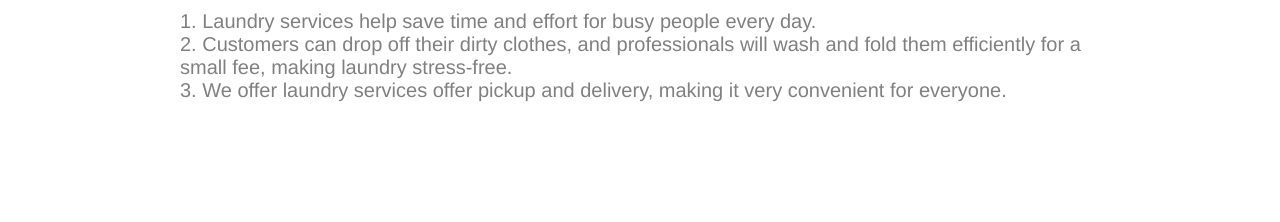
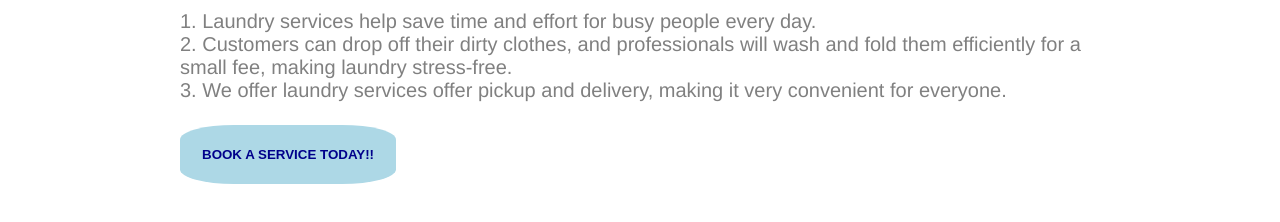
Before and after one commit to AdithyanRaji/new-proj, a plain HTML site: page index.html in a window 1280 px wide. Shown: the part 406-628 px from the top of the page. Drawn offline with Linux system fonts and the light colour scheme.

Commit message:
added a button

```diff
--- a/index.html
+++ b/index.html
@@ -36,7 +36,8 @@
             2. Customers can drop off their dirty clothes, and professionals will wash and fold them efficiently for a
             small fee, making laundry stress-free.<br>
             3. We offer laundry services offer pickup and delivery, making it very convenient for everyone.<br>
-
+        <br>
+        <button id="book">BOOK A SERVICE TODAY!!</button>
 
 
     </div>
--- a/style.css
+++ b/style.css
@@ -85,3 +85,12 @@ body{
     width: 250px;
     height: auto;
 }
+
+#book{
+        background-color: lightblue;
+    padding:20px;
+    border-radius: 25%;
+    border-color: transparent;
+    color:darkblue;
+    font-weight: 600
+}
```
